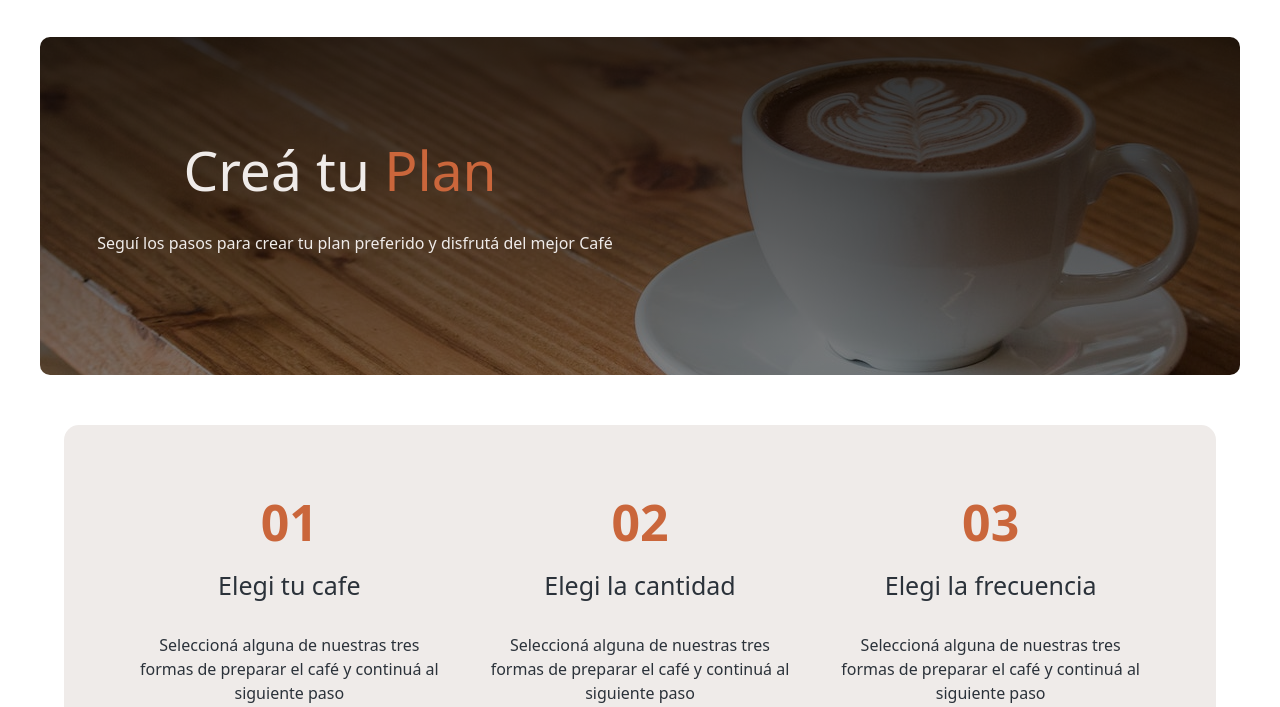
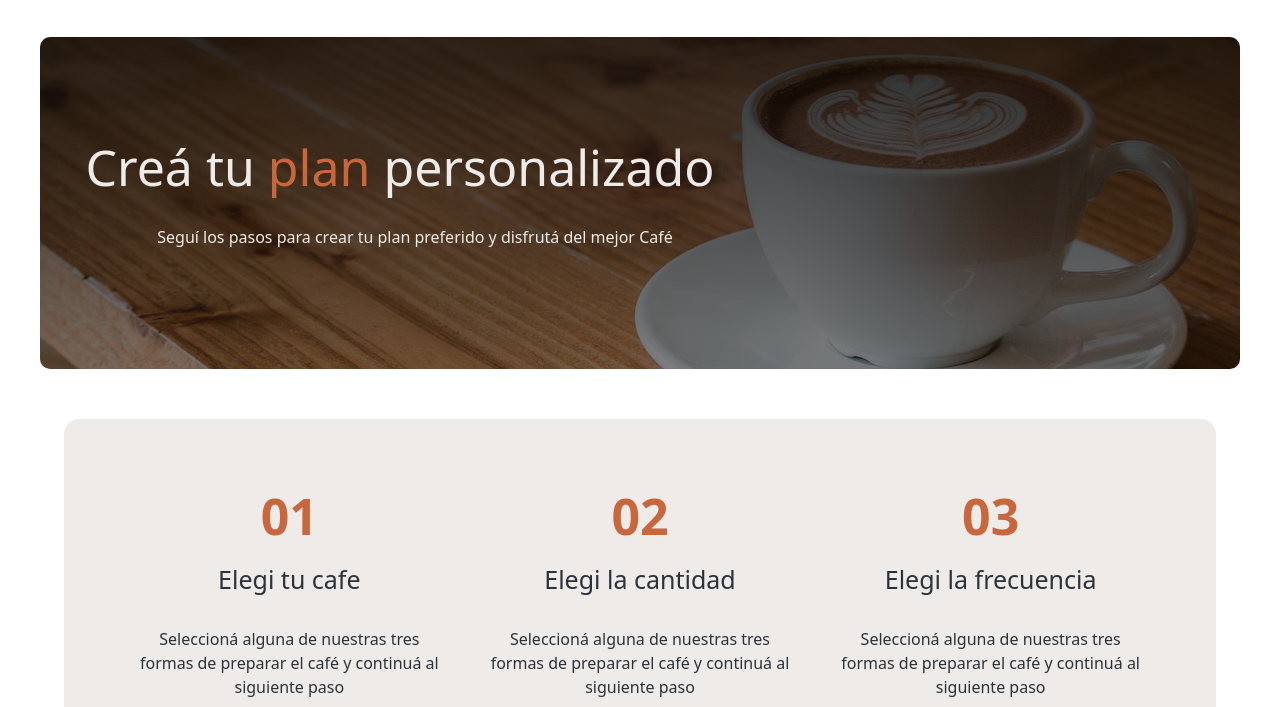
Before and after one commit to AlejoFernandez10/Coffe-e-shop, a plain HTML site: page pages/crear-pedido.html in a window 1280 px wide. Shown: the part 93-800 px from the top of the page. Drawn offline with nearby package versions, Linux system fonts and the light colour scheme; some packages are replaced by stand-ins of ours; a script that the page names is missing; a web font is replaced by a local one.

```diff
--- a/pages/crear-pedido.html
+++ b/pages/crear-pedido.html
@@ -56,7 +56,7 @@
     <div class="crear-pedido-img">
 
       <div class="img-items">
-        <h3 class="h3">Creá tu <span style="color:#ca663b ;">Plan</span></h3>
+        <h3 class="h3">Creá tu <span style="color:#ca663b ;">plan</span> personalizado</h3>
       <p>Seguí los pasos para crear tu plan preferido y disfrutá del mejor Café</p>
 
       </div>
--- a/styles/sass/partials/_crear-pedido.scss
+++ b/styles/sass/partials/_crear-pedido.scss
@@ -52,11 +52,11 @@
 
                 @media screen and (min-width:700px) {
                     @include flex(column,center,center);
-                    width: 50%;
+                    width: 60%;
                 }
                 .h3{
                     color: $colorPrincipal-50;
-                    font-size: 55px;
+                    font-size: 50px;
                     padding-top: 150px;
                     position: relative;
                     bottom: 50px;
```
Also changed, not shown: styles/styles.css.
